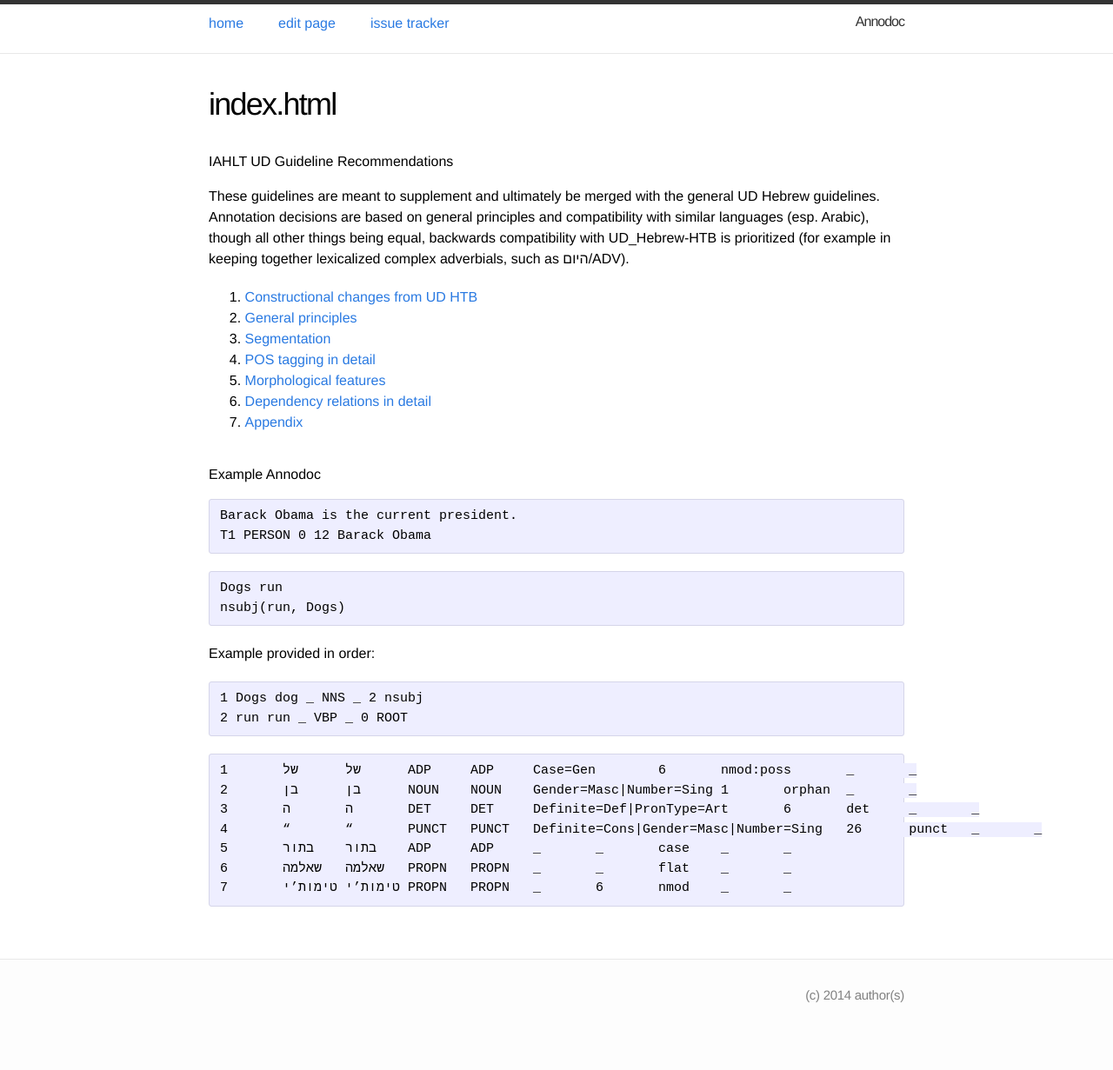
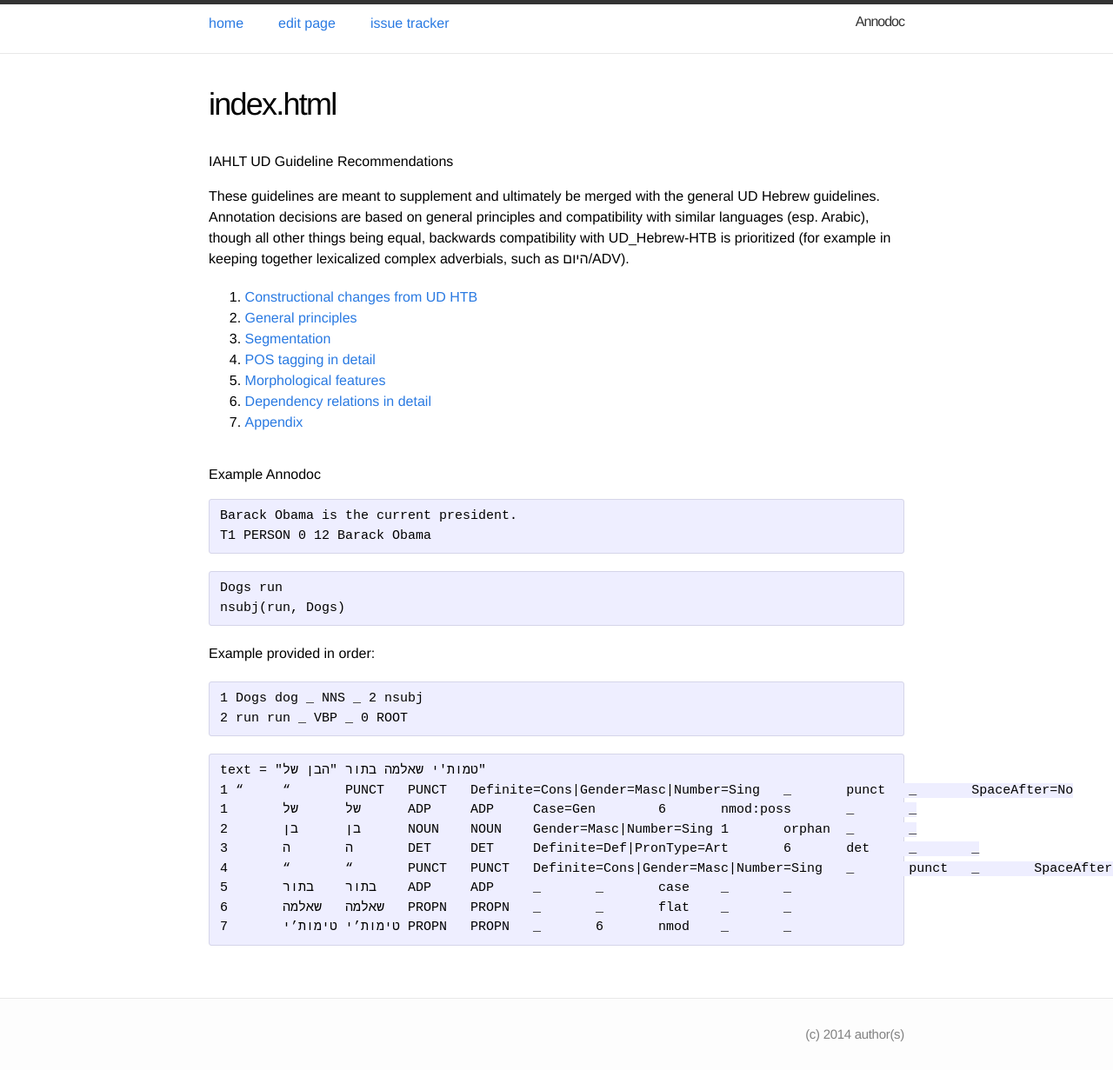
Before and after one commit to IAHLT/heb-ud-gudielines, a Jekyll site: the page built from index.md, in a window 1280 px wide. Shown: the whole page at 87% size. Built offline with Jekyll 4.4.1, drawn with Linux system fonts in a browser that asks for light colours; before the commit the page ends 1186 px from its top, so only the background shows below that.

Commit message:
Update index.md

```diff
--- a/index.md
+++ b/index.md
@@ -34,10 +34,12 @@ Example provided in order:
 ~~~
 
 ~~~ conllux
+text = "טמות'י שאלמה בתור "הבן של"
+1 “	“	PUNCT	PUNCT	Definite=Cons|Gender=Masc|Number=Sing	_	punct	_	SpaceAfter=No
 1	של	של	ADP	ADP	Case=Gen	6	nmod:poss	_	_
 2	בן	בן	NOUN	NOUN	Gender=Masc|Number=Sing	1	orphan	_	_
 3	ה	ה	DET	DET	Definite=Def|PronType=Art	6	det	_	_
-4	“	“	PUNCT	PUNCT	Definite=Cons|Gender=Masc|Number=Sing	26	punct	_	_
+4	“	“	PUNCT	PUNCT	Definite=Cons|Gender=Masc|Number=Sing	_	punct	_	SpaceAfter=No
 5	בתור	בתור	ADP	ADP	_	_	case	_	_
 6	שאלמה	שאלמה	PROPN	PROPN	_	_	flat	_	_
 7	טימות’י	טימות’י	PROPN	PROPN	_	6	nmod	_	_
```
